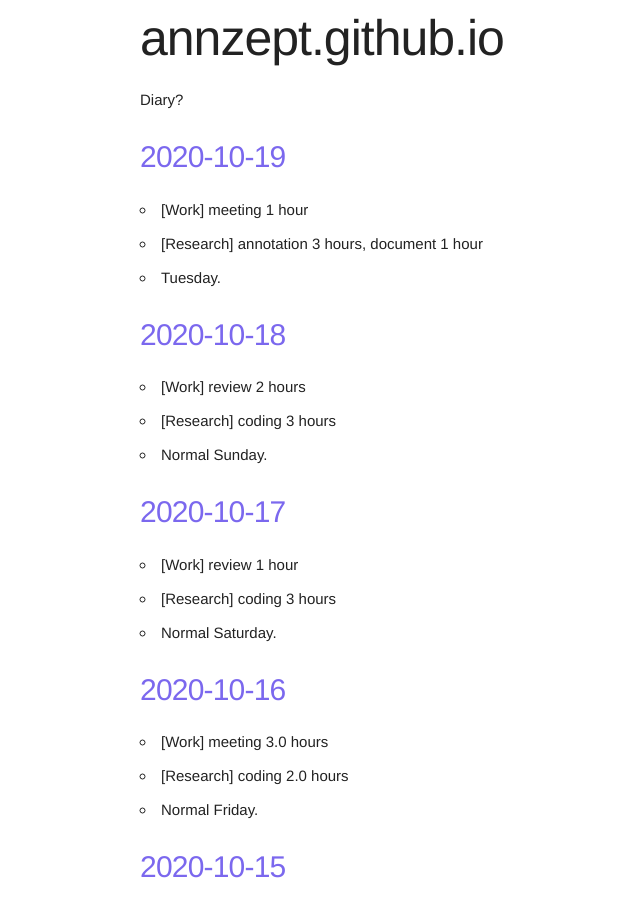
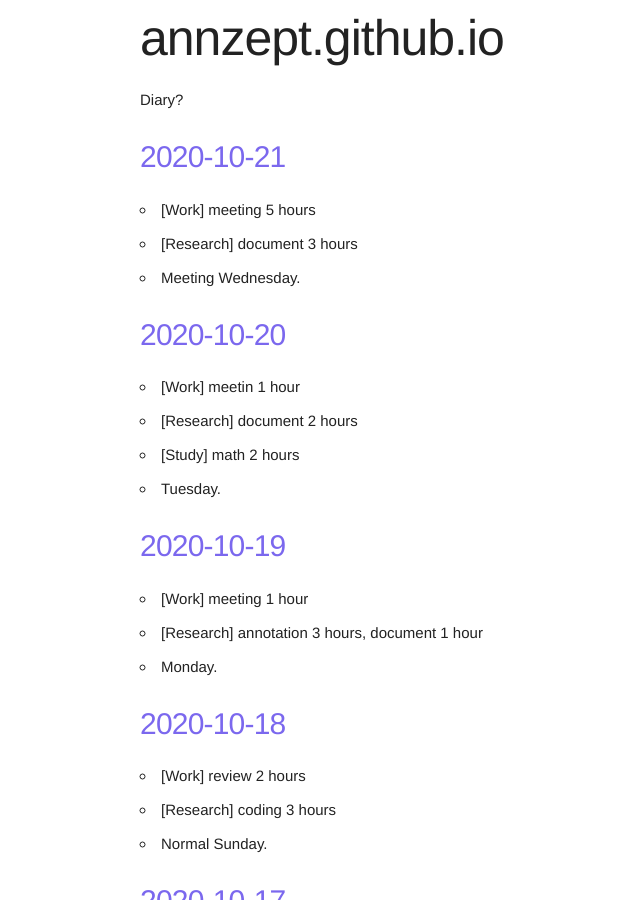
Before and after one commit to annzept/annzept.github.io, a Jekyll site: the page built from index.markdown, in a window 1280 px wide and 900 px high. Shown: the whole window, without its empty margins (20-660 px from the left). Built offline with Jekyll 4.4.1, drawn with Linux system fonts in a browser that asks for light colours.

Commit message:
Thu Oct 22 00:50:08 JST 2020

```diff
--- a/_posts/2020-10-19-diary.md
+++ b/_posts/2020-10-19-diary.md
@@ -7,4 +7,4 @@ categories: diary
 
 - [Work] meeting 1 hour
 - [Research] annotation 3 hours, document 1 hour
-- Tuesday.
+- Monday.
--- /dev/null
+++ b/_posts/2020-10-20-diary.md
@@ -0,0 +1,11 @@
+---
+layout: post
+title:  2020-10-20
+date:   2020-10-20 23:59:59 +0900
+categories: diary
+---
+
+- [Work] meetin 1 hour
+- [Research] document 2 hours
+- [Study] math 2 hours
+- Tuesday.
--- /dev/null
+++ b/_posts/2020-10-21-diary.md
@@ -0,0 +1,10 @@
+---
+layout: post
+title:  2020-10-21
+date:   2020-10-21 23:59:59 +0900
+categories: diary
+---
+
+- [Work] meeting 5 hours
+- [Research] document 3 hours
+- Meeting Wednesday.
```
